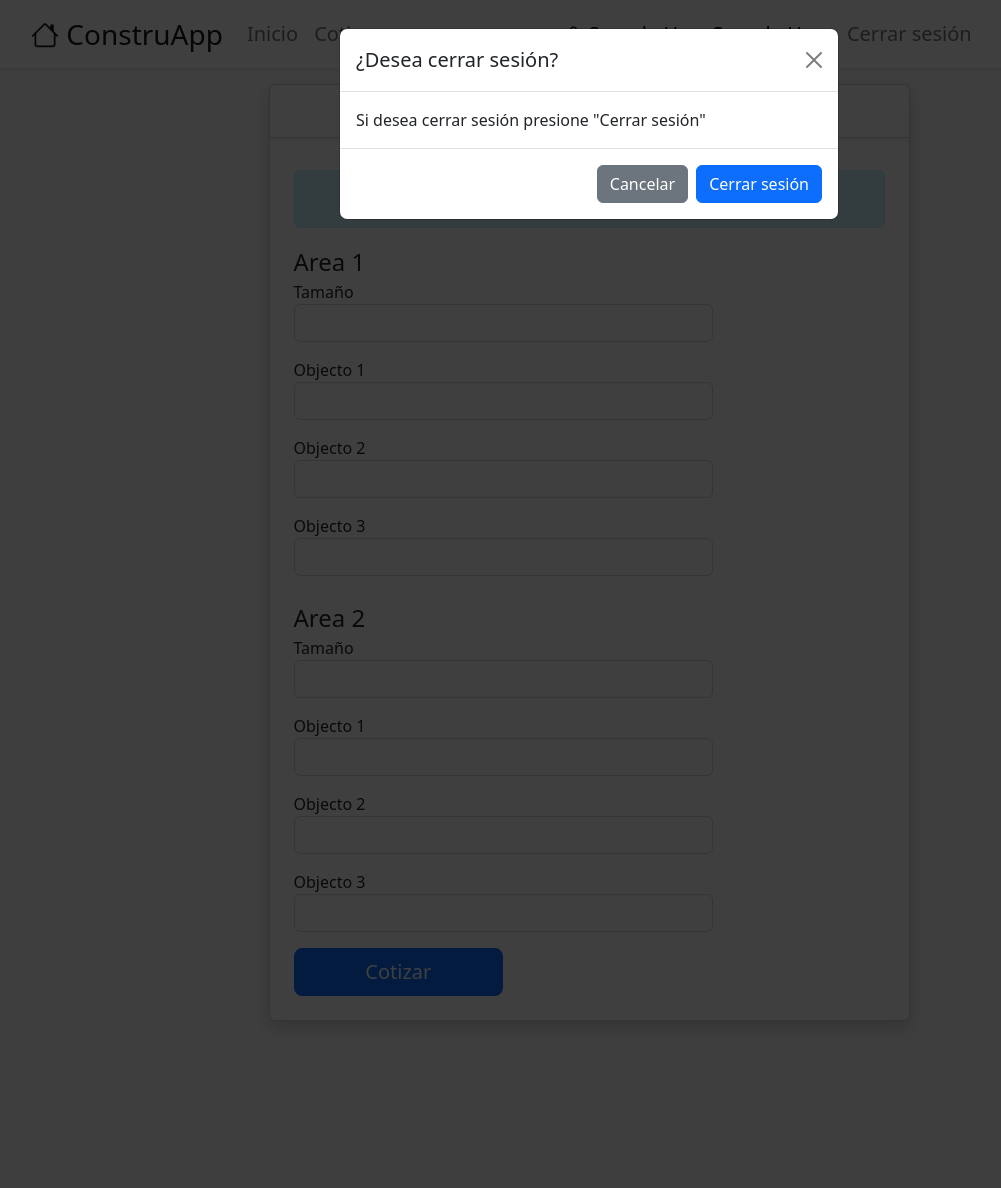
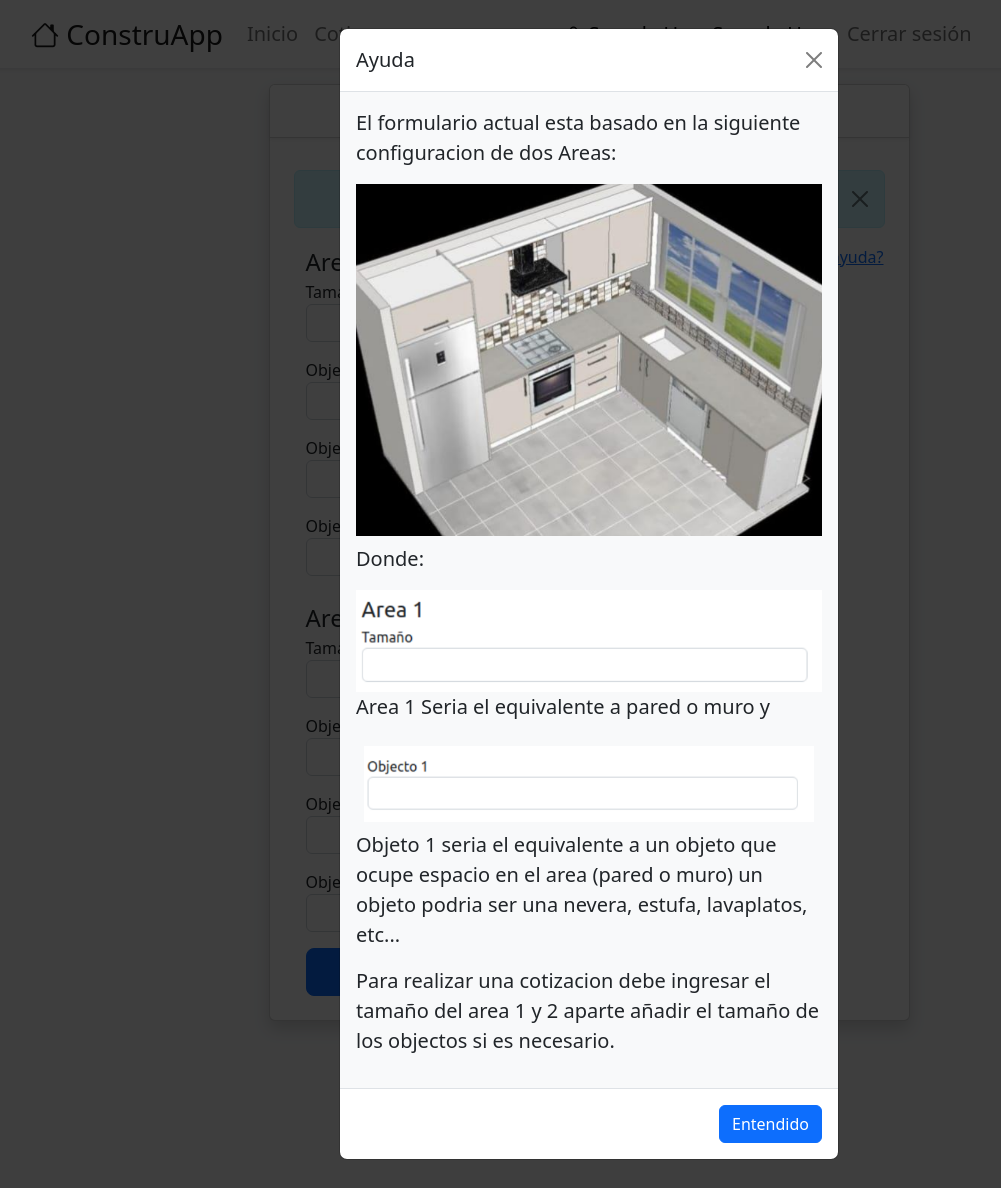
Before and after one commit to migueweb/construapp, a PHP site: page /calculate_price.php in a window 1280 px wide, after a click on "Cerrar sesión". Shown: the whole page, without its empty margins (51-1052 px from the left). Run offline with PHP 8.4, Linux system fonts and the light colour scheme; the visitor is signed in with stand-in values (Sample User, id 1).

Commit message:
add help modal

```diff
--- a/calculate_price.php
+++ b/calculate_price.php
@@ -62,10 +62,17 @@
                 <!-- Start card body-->
                 <div class="card-body mt-2 p-4">
 
-                    <!-- Alert -->
-                    <div class="alert alert-info text-center" role="alert">
+                    <!-- Alert Reminder-->
+                    <div class="alert alert-info alert-dismissible fade show text-center" role="alert">
                         Recuerde colocar las medidas en pulgadas cuadradas <sup>2</sup>
+                        <button type="button" class="btn-close" data-bs-dismiss="alert" aria-label="Close"></button>
                     </div>
+
+                    <!-- Button Help-->
+                    <button type="button" class="btn btn-link p-0 m-0 float-end" data-bs-toggle="modal"
+                        data-bs-target="#exampleModal">
+                        ¿Necesito ayuda?
+                    </button>
 
                     <!-- Start calculate form -->
                     <form action="validate_calculate_price.php" method="post">
@@ -141,4 +148,31 @@
 <div class="m-5 p-3"></div>
 <!-- End fill-->
 
+<!-- Modal Help-->
+<div class="modal fade" id="exampleModal" tabindex="-1" aria-labelledby="exampleModalLabel" aria-hidden="true">
+    <div class="modal-dialog modal-dialog-scrollable">
+        <div class="modal-content">
+            <div class="modal-header">
+                <h5 class="modal-title" id="exampleModalLabel">Ayuda</h5>
+                <button type="button" class="btn-close" data-bs-dismiss="modal" aria-label="Close"></button>
+            </div>
+            <div class="modal-body bg-light">
+                <p class="fs-5">El formulario actual esta basado en la siguiente configuracion de dos Areas:</p>
+                <img src="./img/image-help-config1.png" alt="configuracion actual de dos paredes" class="img-fluid">
+
+                <p class="mt-2 fs-5">Donde:</p>
+                <img src="./img/image-help-area1.png" alt="" class="img-fluid">
+                <p class="fs-5">Area 1 Seria el equivalente a pared o muro y </p>
+
+                <img src="./img/image-help-object.png" alt="" class="img-fluid p-2">
+                <p class="fs-5"> Objeto 1 seria el equivalente a un objeto que ocupe espacio en el area (pared o muro) un objeto podria ser una nevera, estufa, lavaplatos, etc...</p>
+                <p class="mt-2 fs-5"> Para realizar una cotizacion debe ingresar el tamaño del area 1 y 2 aparte añadir el tamaño de los objectos si es necesario.</p>
+            </div>
+            <div class="modal-footer">
+                <button type="button" class="btn btn-primary" data-bs-dismiss="modal">Entendido</button>
+
+            </div>
+        </div>
+    </div>
+</div>
 <?php include_once './views/footer.php'?>
```
Also changed, not shown: img/image-help-area1.png (added), img/image-help-config1.png (added), img/image-help-object.png (added).
